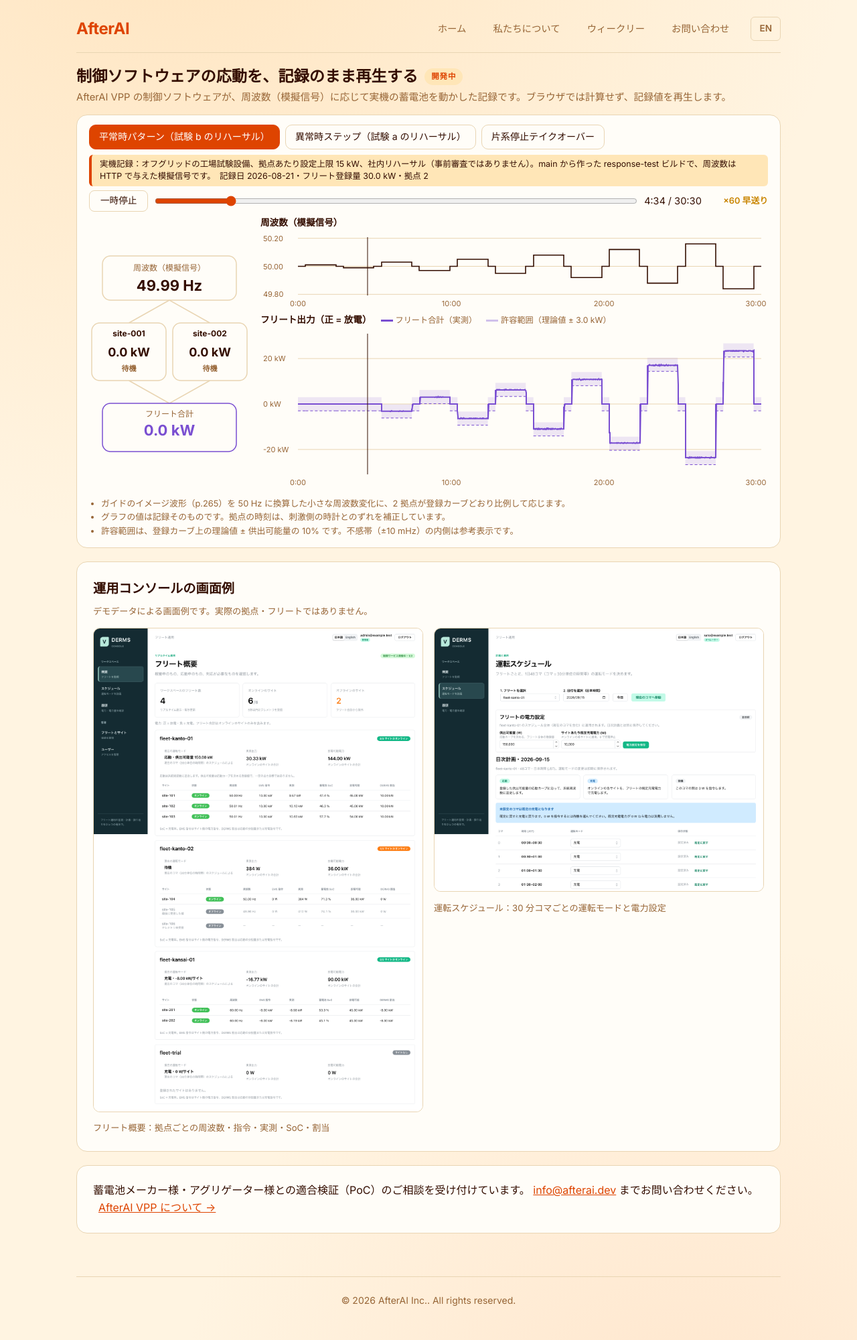
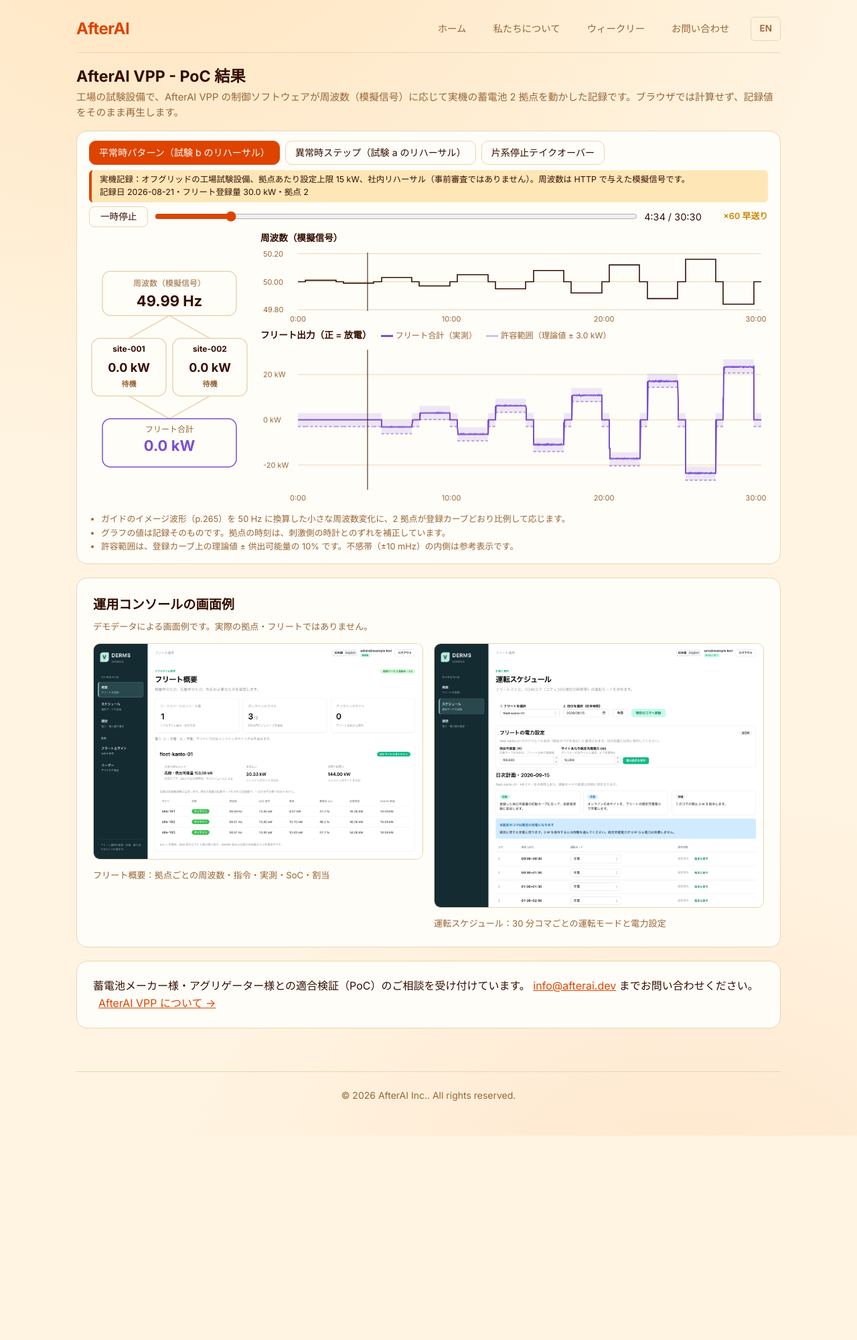
Before and after one commit to AfterAILab/AfterAILab.github.io, a Jekyll site: the page built from vpp-demo.html, in a window 1280 px wide. Shown: the whole page at 67% size. Built offline with Jekyll 4.4.1, drawn with Linux system fonts in a browser that asks for light colours; after the commit the page ends 1695 px from its top, so only the background shows below that.

Commit message:
Retitle the VPP demo page and enlarge its console screenshots
The title is now "AfterAI VPP - PoC 結果", with a matching lead and no
badge, and the provenance label no longer names the build. The console
examples show a single fleet, and the sidebar now reaches the bottom of
each image. A click opens an image full size in a dialog. On phones the
click opens the PNG itself. The record facts wrap between items on
narrow screens. The bundle version is bumped to 2026-10-07.2.

Co-Authored-By: Claude Opus 5.5 (1M context) <noreply@anthropic.com>

```diff
--- a/assets/vpp-demo/demo.js
+++ b/assets/vpp-demo/demo.js
@@ -6,7 +6,7 @@
 
     var BASE = window.VPP_DEMO_BASE || "/assets/vpp-demo/";
     // Bumped with each bundle export, so a cached page never mixes old and new data.
-    var BUNDLE_VERSION = "2026-10-07";
+    var BUNDLE_VERSION = "2026-10-07.2";
     var SPEED = 60;
     // A sample further than this from the cursor is not shown as current
     // (the runs are 10 Hz, so 0.5 s means a missing row, not jitter).
@@ -296,8 +296,13 @@
         state.start = Math.min.apply(null, run.sites.map(function (x) { return x.series.t_ds[0]; }));
         state.cursor = state.start;
 
-        host.appendChild(el("p", { "class": "demo-provenance" },
-            run.label + "　記録日 " + run.date + "・フリート登録量 " + kw(run.registered_w) + "・拠点 " + run.sites.length));
+        // Each fact stays on one line; the line may break between them.
+        var provenance = el("p", { "class": "demo-provenance" }, run.label + "　");
+        ["記録日 " + run.date, "フリート登録量 " + kw(run.registered_w), "拠点 " + run.sites.length].forEach(function (fact, i) {
+            if (i > 0) { provenance.appendChild(document.createTextNode("・")); }
+            provenance.appendChild(el("span", { "class": "demo-fact" }, fact));
+        });
+        host.appendChild(provenance);
 
         var controls = el("div", { "class": "demo-controls" });
         var play = el("button", { type: "button" });
--- a/vpp-demo.html
+++ b/vpp-demo.html
@@ -1,22 +1,16 @@
 ---
 layout: default
-title: AfterAI VPP — 応動の記録を再生する
+title: AfterAI VPP - PoC 結果
 lang: ja
 permalink: /vpp/demo/
-excerpt: AfterAI VPP の制御ソフトウェアが周波数（模擬信号）に応じて実機の蓄電池を動かした工場試験の記録を、そのまま再生します。
+excerpt: AfterAI VPP の PoC 結果。工場の試験設備で、制御ソフトウェアが周波数（模擬信号）に応じて実機の蓄電池を動かした記録を再生します。
 ---
 
 <style>
     /* The player fits one laptop screen (1366×768 and up) without scrolling. */
     .container > header { margin-bottom: 20px; padding-bottom: 16px; }
     .demo-head { margin-bottom: 14px; }
-    .demo-badge {
-        display: inline-block; font-size: 0.72rem; font-weight: 600; letter-spacing: 0.08em; vertical-align: middle;
-        color: var(--color-primary); background: var(--color-primary-light);
-        padding: 3px 10px; border-radius: 100px;
-    }
-    .demo-title-row { display: flex; flex-wrap: wrap; align-items: center; gap: 4px 10px; margin-bottom: 4px; }
-    .demo-title { font-size: 1.45rem; font-weight: 700; line-height: 1.3; }
+    .demo-title { font-size: 1.45rem; font-weight: 700; line-height: 1.3; margin-bottom: 4px; }
     .demo-lead { color: var(--color-text-secondary); font-size: 0.92rem; }
     .demo-card {
         background: var(--color-surface); border: 1px solid var(--color-border);
@@ -33,6 +27,7 @@ excerpt: AfterAI VPP の制御ソフトウェアが周波数（模擬信号）
         border-left: 4px solid var(--color-primary); background: var(--color-primary-light);
         padding: 5px 12px; border-radius: 6px; font-size: 0.78rem; line-height: 1.5; margin-bottom: 6px;
     }
+    .demo-fact { white-space: nowrap; }
     .demo-controls { display: flex; flex-wrap: wrap; align-items: center; gap: 10px; margin-bottom: 6px; }
     .demo-controls button {
         font: inherit; font-size: 0.85rem; cursor: pointer; padding: 4px 12px; border-radius: 8px; min-width: 6.5em;
@@ -58,6 +53,18 @@ excerpt: AfterAI VPP の制御ソフトウェアが周波数（模擬信号）
     .demo-shots { display: grid; grid-template-columns: repeat(auto-fit, minmax(280px, 1fr)); gap: 16px; }
     .demo-shots figure { margin: 0; }
     .demo-shots img { width: 100%; border: 1px solid var(--color-border); border-radius: 10px; }
+    .demo-shot { display: block; cursor: zoom-in; }
+    .demo-lightbox {
+        margin: auto; padding: 0; border: none; border-radius: 10px; background: var(--color-surface);
+        width: min(1440px, 96vw); max-width: none; max-height: 94vh; overflow: auto; cursor: zoom-out;
+    }
+    .demo-lightbox::backdrop { background: rgba(0, 0, 0, 0.7); }
+    .demo-lightbox img { display: block; width: 100%; }
+    .demo-lightbox button {
+        position: sticky; top: 8px; float: right; margin: 8px 8px -44px 0; width: 36px; height: 36px;
+        font: inherit; font-size: 1.3rem; line-height: 1; cursor: pointer; border-radius: 50%;
+        border: 1px solid var(--color-border); background: var(--color-surface); color: var(--color-text);
+    }
     .demo-shots figcaption { font-size: 0.82rem; color: var(--color-text-secondary); margin-top: 6px; }
     .demo-error { color: #c0392b; }
     @media (max-width: 760px) {
@@ -69,11 +76,8 @@ excerpt: AfterAI VPP の制御ソフトウェアが周波数（模擬信号）
 </style>
 
 <section class="demo-head">
-    <div class="demo-title-row">
-        <h1 class="demo-title">制御ソフトウェアの応動を、記録のまま再生する</h1>
-        <span class="demo-badge">開発中</span>
-    </div>
-    <p class="demo-lead">AfterAI VPP の制御ソフトウェアが、周波数（模擬信号）に応じて実機の蓄電池を動かした記録です。ブラウザでは計算せず、記録値を再生します。</p>
+    <h1 class="demo-title">AfterAI VPP - PoC 結果</h1>
+    <p class="demo-lead">工場の試験設備で、AfterAI VPP の制御ソフトウェアが周波数（模擬信号）に応じて実機の蓄電池 2 拠点を動かした記録です。ブラウザでは計算せず、記録値をそのまま再生します。</p>
 </section>
 
 <section class="demo-card demo-player">
@@ -88,11 +92,15 @@ excerpt: AfterAI VPP の制御ソフトウェアが周波数（模擬信号）
     <p class="demo-meta" style="margin-bottom:14px;">デモデータによる画面例です。実際の拠点・フリートではありません。</p>
     <div class="demo-shots">
         <figure>
-            <img src="{{ '/assets/vpp-demo/console/overview.png' | relative_url }}" alt="フリート概要の画面例" loading="lazy">
+            <a href="{{ '/assets/vpp-demo/console/overview.png' | relative_url }}" class="demo-shot" aria-label="フリート概要の画面例を拡大">
+                <img src="{{ '/assets/vpp-demo/console/overview.png' | relative_url }}" alt="フリート概要の画面例" loading="lazy">
+            </a>
             <figcaption>フリート概要：拠点ごとの周波数・指令・実測・SoC・割当</figcaption>
         </figure>
         <figure>
-            <img src="{{ '/assets/vpp-demo/console/schedule.png' | relative_url }}" alt="運転スケジュールの画面例" loading="lazy">
+            <a href="{{ '/assets/vpp-demo/console/schedule.png' | relative_url }}" class="demo-shot" aria-label="運転スケジュールの画面例を拡大">
+                <img src="{{ '/assets/vpp-demo/console/schedule.png' | relative_url }}" alt="運転スケジュールの画面例" loading="lazy">
+            </a>
             <figcaption>運転スケジュール：30 分コマごとの運転モードと電力設定</figcaption>
         </figure>
     </div>
@@ -106,5 +114,38 @@ excerpt: AfterAI VPP の制御ソフトウェアが周波数（模擬信号）
     </p>
 </section>
 
+<dialog class="demo-lightbox" id="demo-lightbox" aria-label="画面例の拡大">
+    <button type="button" aria-label="閉じる">&times;</button>
+    <img alt="">
+</dialog>
+<script>
+// A screen example opens full size in a dialog; a click or Esc closes it. On a phone, a
+// modified click, or without <dialog>, the link opens the image itself (pinch-zoomable).
+(function () {
+    var dialog = document.getElementById("demo-lightbox");
+    if (typeof dialog.showModal !== "function") { return; }
+    var img = dialog.querySelector("img");
+    document.querySelectorAll(".demo-shot").forEach(function (a) {
+        a.addEventListener("click", function (ev) {
+            if (ev.metaKey || ev.ctrlKey || ev.shiftKey || ev.altKey || ev.button !== 0) { return; }
+            if (window.matchMedia("(max-width: 760px)").matches) { return; }
+            ev.preventDefault();
+            img.src = a.href;
+            img.alt = a.querySelector("img").alt;
+            dialog.showModal();
+            dialog.scrollTop = 0;
+        });
+    });
+    dialog.addEventListener("click", function (ev) {
+        // The dialog itself is the target both for its backdrop (outside its box) and for its
+        // scrollbar or edge (inside its box); only the backdrop closes.
+        if (ev.target === dialog) {
+            var r = dialog.getBoundingClientRect();
+            if (ev.clientX >= r.left && ev.clientX < r.right && ev.clientY >= r.top && ev.clientY < r.bottom) { return; }
+        }
+        dialog.close();
+    });
+})();
+</script>
 <script>window.VPP_DEMO_BASE = "{{ '/assets/vpp-demo/' | relative_url }}";</script>
-<script src="{{ '/assets/vpp-demo/demo.js' | relative_url }}?v=2026-10-07" defer></script>
+<script src="{{ '/assets/vpp-demo/demo.js' | relative_url }}?v=2026-10-07.2" defer></script>
```
Also changed, not shown: assets/vpp-demo/console/overview.png, assets/vpp-demo/console/schedule.png, assets/vpp-demo/runs/prequal-a.json, assets/vpp-demo/runs/prequal-b.json, assets/vpp-demo/runs/takeover.json.
